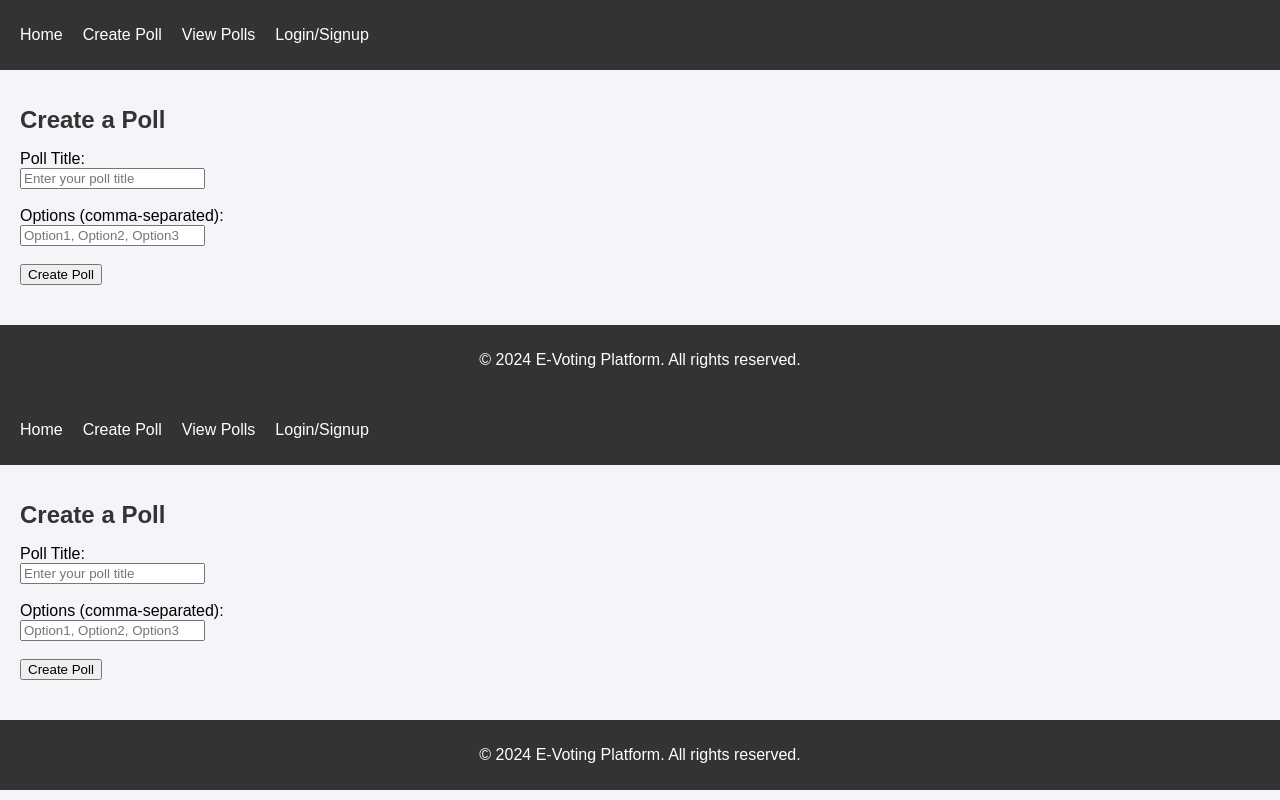
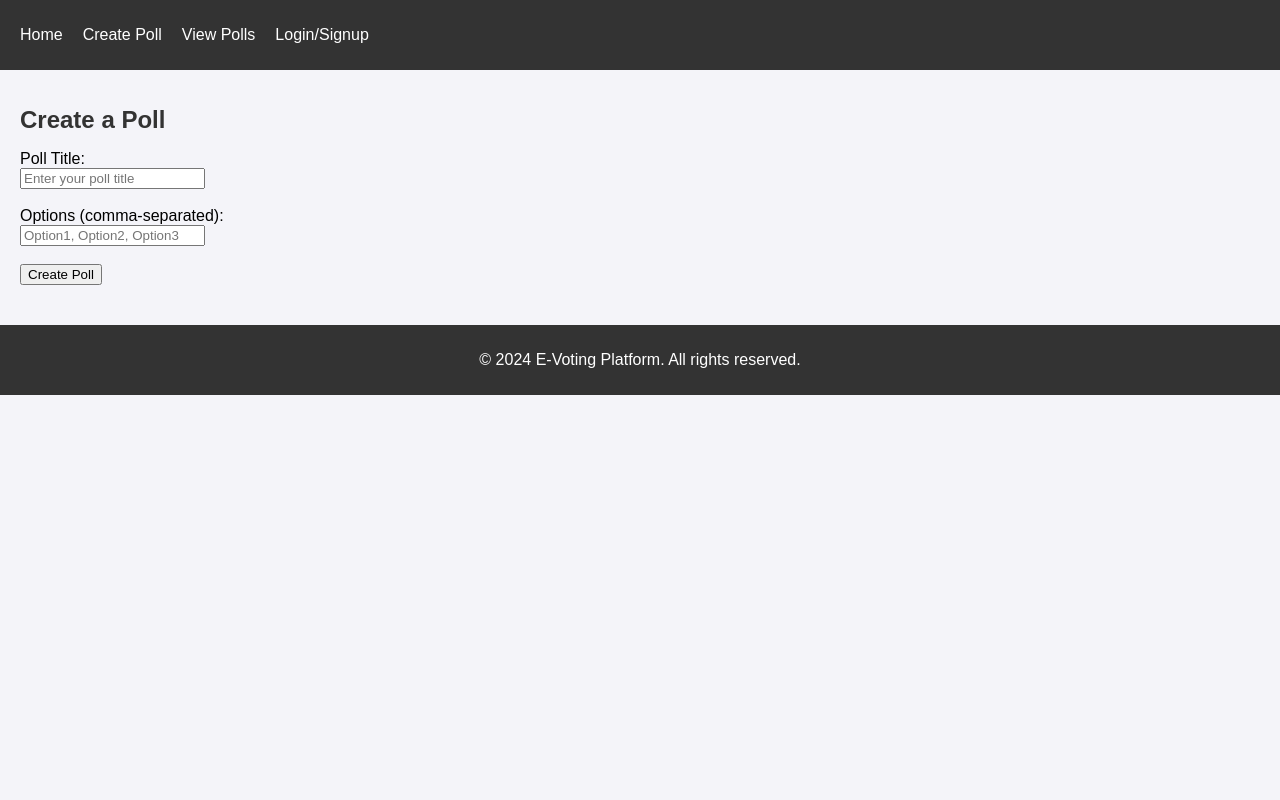
Before and after one commit to Dcse640/Project, a plain HTML site: page create_poll.html in a window 1280 px wide. Drawn offline with Linux system fonts and the light colour scheme.

Commit message:
Update create_poll.html

```diff
--- a/create_poll.html
+++ b/create_poll.html
@@ -50,55 +50,3 @@
     </script>
 </body>
 </html>
-<!DOCTYPE html>
-<html lang="en">
-<head>
-    <meta charset="UTF-8">
-    <meta name="viewport" content="width=device-width, initial-scale=1.0">
-    <title>Create Poll - E-Voting Platform</title>
-    <link rel="stylesheet" href="styles.css">
-</head>
-<body>
-    <header>
-        <nav>
-            <ul>
-                <li><a href="index.html">Home</a></li>
-                <li><a href="create_poll.html">Create Poll</a></li>
-                <li><a href="view_polls.html">View Polls</a></li>
-                <li><a href="login.html">Login/Signup</a></li>
-            </ul>
-        </nav>
-    </header>
-
-    <main>
-        <h1>Create a Poll</h1>
-        <form id="pollForm">
-            <label for="pollTitle">Poll Title:</label><br>
-            <input type="text" id="pollTitle" placeholder="Enter your poll title" required><br><br>
-
-            <label for="pollOptions">Options (comma-separated):</label><br>
-            <input type="text" id="pollOptions" placeholder="Option1, Option2, Option3" required><br><br>
-
-            <button type="button" onclick="createPoll()">Create Poll</button>
-        </form>
-    </main>
-
-    <footer>
-        <p>&copy; 2024 E-Voting Platform. All rights reserved.</p>
-    </footer>
-
-    <script>
-        function createPoll() {
-            const title = document.getElementById('pollTitle').value.trim();
-            const options = document.getElementById('pollOptions').value.trim();
-
-            if (title && options) {
-                alert(`Poll "${title}" created successfully with options: ${options}`);
-                // Backend logic for storing poll data would go here.
-            } else {
-                alert('Please provide a title and options.');
-            }
-        }
-    </script>
-</body>
-</html>
```
